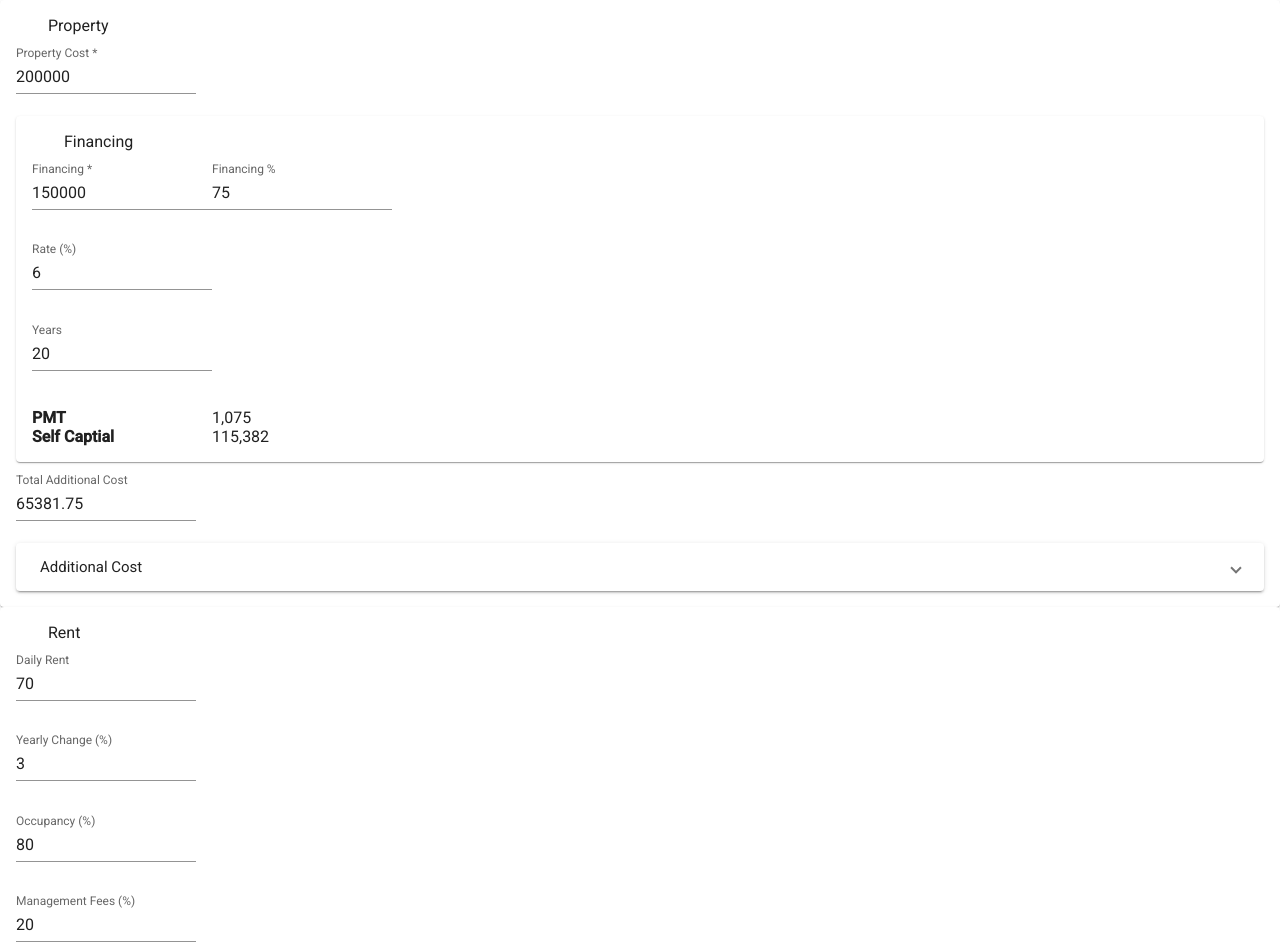
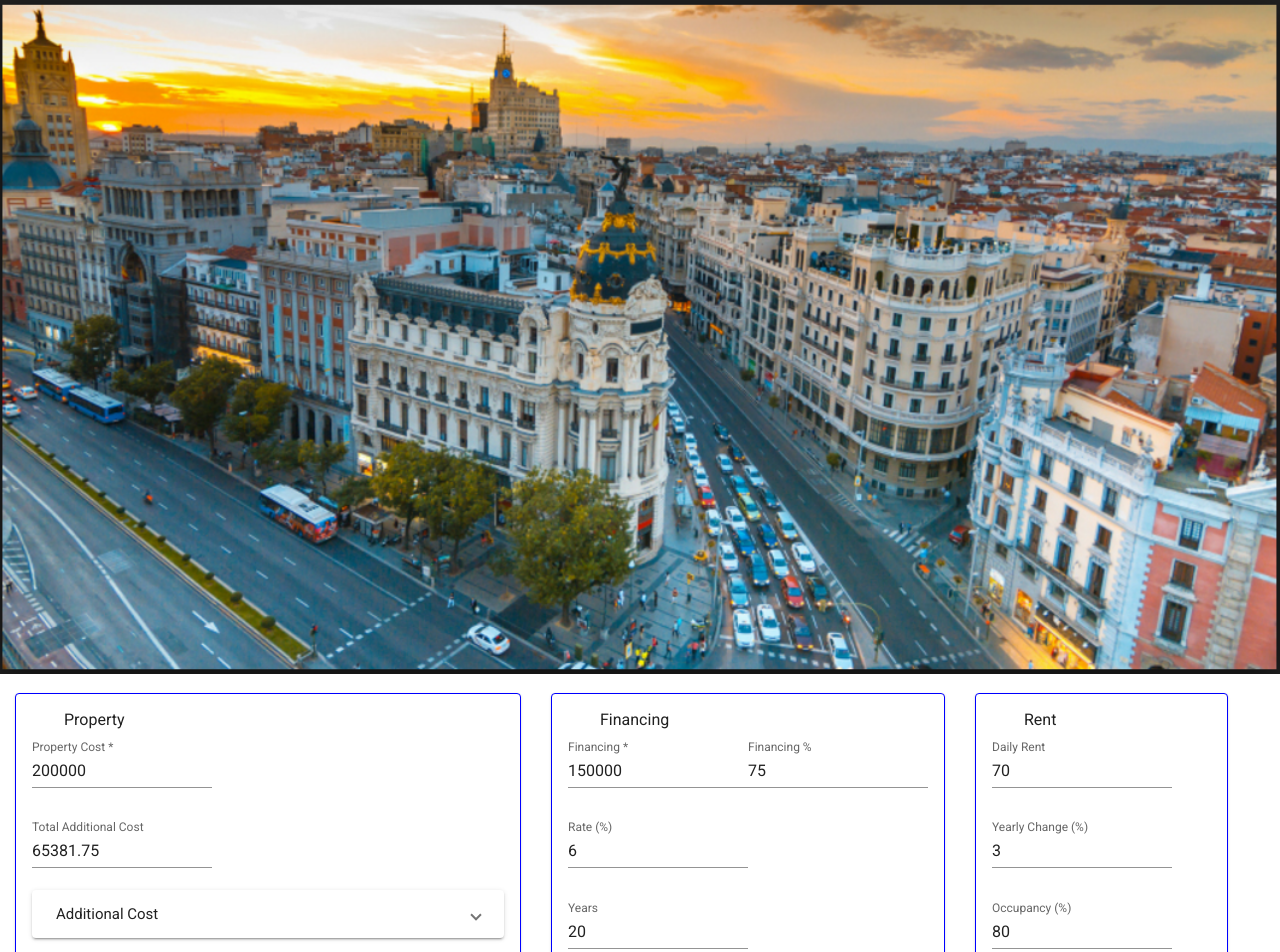
Before and after one commit to YehudahA/REJ, an Angular app: page / in a window 1280 px wide. Shown: the top 952 px of the page. Built offline with nearby package versions, Linux system fonts and the light colour scheme.

Commit message:
logo and layout

```diff
--- a/src/app/inversion/inversion.component.css
+++ b/src/app/inversion/inversion.component.css
@@ -1,4 +1,14 @@
-mat-card-footer{
+main{
+    display: flex;
+    flex-wrap: wrap;
+}
+
+.mat-card {
+    margin: 15px;
+    border: 1px solid blue;
+}
+
+.mat-card-footer{
     padding : 16px;;
 }
 
--- a/src/app/inversion/inversion.component.html
+++ b/src/app/inversion/inversion.component.html
@@ -8,53 +8,6 @@
                 <input matInput [(ngModel)]="inversion.propertyCost" required appThousands />
             </mat-form-field>
         </div>
-
-        <mat-card>
-            <mat-card-header>Financing</mat-card-header>
-
-            <div>
-                <mat-form-field appearance="standard">
-                    <mat-label>Financing</mat-label>
-                    <input matInput [(ngModel)]="inversion.financing" required appThousands />
-                </mat-form-field>
-
-                <mat-form-field appearance="standard">
-                    <mat-label>Financing %</mat-label>
-
-                    <input matInput [ngModel]="inversion.financing / inversion.propertyCost"
-                        (ngModelChange)="inversion.financing = $event * inversion.propertyCost" type="number"
-                        step="0.01" percentage />
-                </mat-form-field>
-            </div>
-
-            <div>
-                <mat-form-field appearance="standard">
-                    <mat-label>Rate (%)</mat-label>
-                    <input matInput [(ngModel)]="inversion.financingRate" type="number" step="0.01" percentage />
-                </mat-form-field>
-            </div>
-
-            <div>
-                <mat-form-field appearance="standard">
-                    <mat-label>Years</mat-label>
-                    <input matInput [(ngModel)]="inversion.financingNPER" />
-                </mat-form-field>
-            </div>
-
-            <mat-card-footer>
-                <div>
-                    <label class="total-label">PMT</label>
-                    <label>{{inversion.PMT  | abs | number:'1.0-0'}}</label>
-                </div>
-
-                <div>
-                    <label class="total-label">Self Captial</label>
-                    <label>{{inversion.selfCapital | number:'1.0-0'}}</label>
-                </div>
-
-            </mat-card-footer>
-        </mat-card>
-
 
         <div>
             <mat-form-field appearance="standard">
@@ -102,7 +55,8 @@
 
                     <mat-form-field appearance="standard">
                         <mat-label>Total</mat-label>
-                        <input matInput readonly [ngModel]="inversion.additionalCosts.mortgageFeesTotal  | number:'1.0-0'" />
+                        <input matInput readonly
+                            [ngModel]="inversion.additionalCosts.mortgageFeesTotal  | number:'1.0-0'" />
                     </mat-form-field>
                 </div>
 
@@ -269,6 +223,52 @@
     </mat-card>
 
     <mat-card>
+        <mat-card-header>Financing</mat-card-header>
+
+        <div>
+            <mat-form-field appearance="standard">
+                <mat-label>Financing</mat-label>
+                <input matInput [(ngModel)]="inversion.financing" required appThousands />
+            </mat-form-field>
+
+            <mat-form-field appearance="standard">
+                <mat-label>Financing %</mat-label>
+
+                <input matInput [ngModel]="inversion.financing / inversion.propertyCost"
+                    (ngModelChange)="inversion.financing = $event * inversion.propertyCost" type="number" step="0.01"
+                    percentage />
+            </mat-form-field>
+        </div>
+
+        <div>
+            <mat-form-field appearance="standard">
+                <mat-label>Rate (%)</mat-label>
+                <input matInput [(ngModel)]="inversion.financingRate" type="number" step="0.01" percentage />
+            </mat-form-field>
+        </div>
+
+        <div>
+            <mat-form-field appearance="standard">
+                <mat-label>Years</mat-label>
+                <input matInput [(ngModel)]="inversion.financingNPER" />
+            </mat-form-field>
+        </div>
+
+        <mat-card-footer>
+            <div>
+                <label class="total-label">PMT</label>
+                <label>{{inversion.PMT  | abs | number:'1.0-0'}}</label>
+            </div>
+
+            <div>
+                <label class="total-label">Self Captial</label>
+                <label>{{inversion.selfCapital | number:'1.0-0'}}</label>
+            </div>
+
+        </mat-card-footer>
+    </mat-card>
+
+    <mat-card>
         <mat-card-header>Rent</mat-card-header>
 
         <div>
@@ -328,6 +328,7 @@
 
     </mat-card>
 
+    <div>
         <mat-card>
             <mat-card-header>Total Cashflow</mat-card-header>
 
@@ -381,4 +382,5 @@
 
             <div>Test: {{inversion.IRR}}</div>
         </mat-card>
+    </div>
 </main>
--- a/src/index.html
+++ b/src/index.html
@@ -10,6 +10,11 @@
   <link href="https://fonts.googleapis.com/icon?family=Material+Icons" rel="stylesheet">
 </head>
 <body>
+  <header>
+    <img src="./assets/images/madrid.png" class="logo"/>
+  </header>
+
   <app-root></app-root>
+
 </body>
 </html>
--- a/src/styles.css
+++ b/src/styles.css
@@ -2,3 +2,7 @@
 
 html, body { height: 100%; }
 body { margin: 0; font-family: Roboto, "Helvetica Neue", sans-serif; }
+
+.logo{
+    width: 100%;
+}
```
Also changed, not shown: src/assets/images/madrid.png (added). Lines whose indentation alone changed are shown as unchanged.
